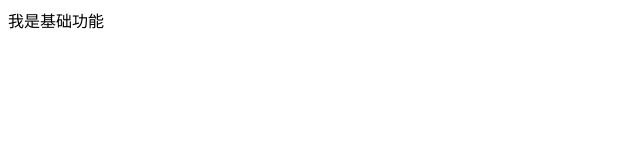
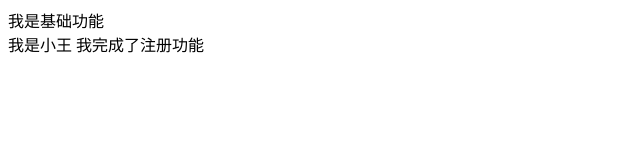
Before and after one commit to Albert-sxj/myfirst, a plain HTML site: page index.html in a window 1280 px wide. Shown: the whole page, without its empty margins (0-640 px from the left). Drawn offline with Linux system fonts and the light colour scheme.

Commit message:
我是功能提交

```diff
--- a/index.html
+++ b/index.html
@@ -1,12 +1,17 @@
 <!DOCTYPE html>
 <html lang="en">
+
 <head>
     <meta charset="UTF-8">
     <meta name="viewport" content="width=device-width, initial-scale=1.0">
     <meta http-equiv="X-UA-Compatible" content="ie=edge">
     <title>Document</title>
 </head>
+
 <body>
     <div>我是基础功能</div>
+    <div>我是小王 我完成了注册功能</div>
+
 </body>
+
 </html>
```
